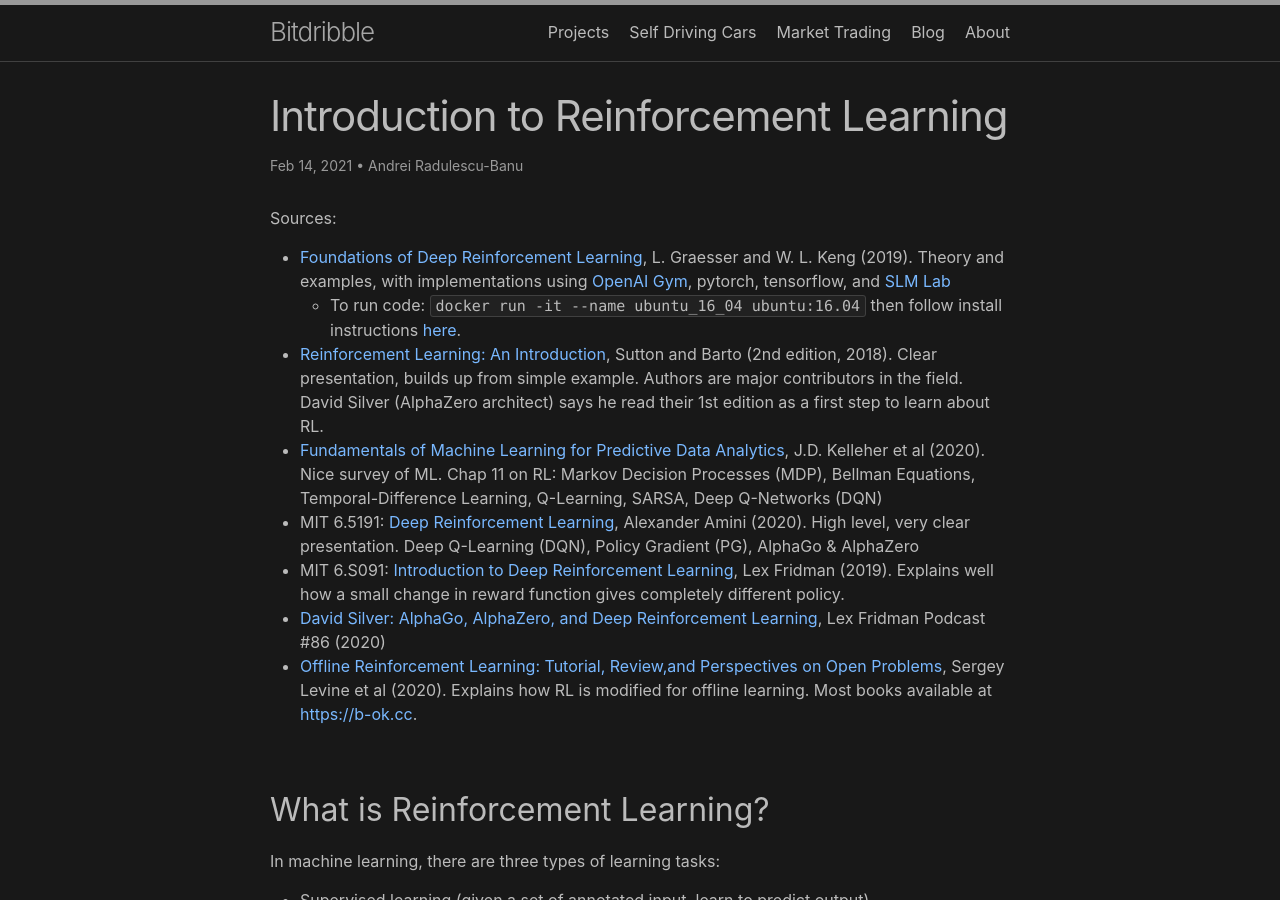
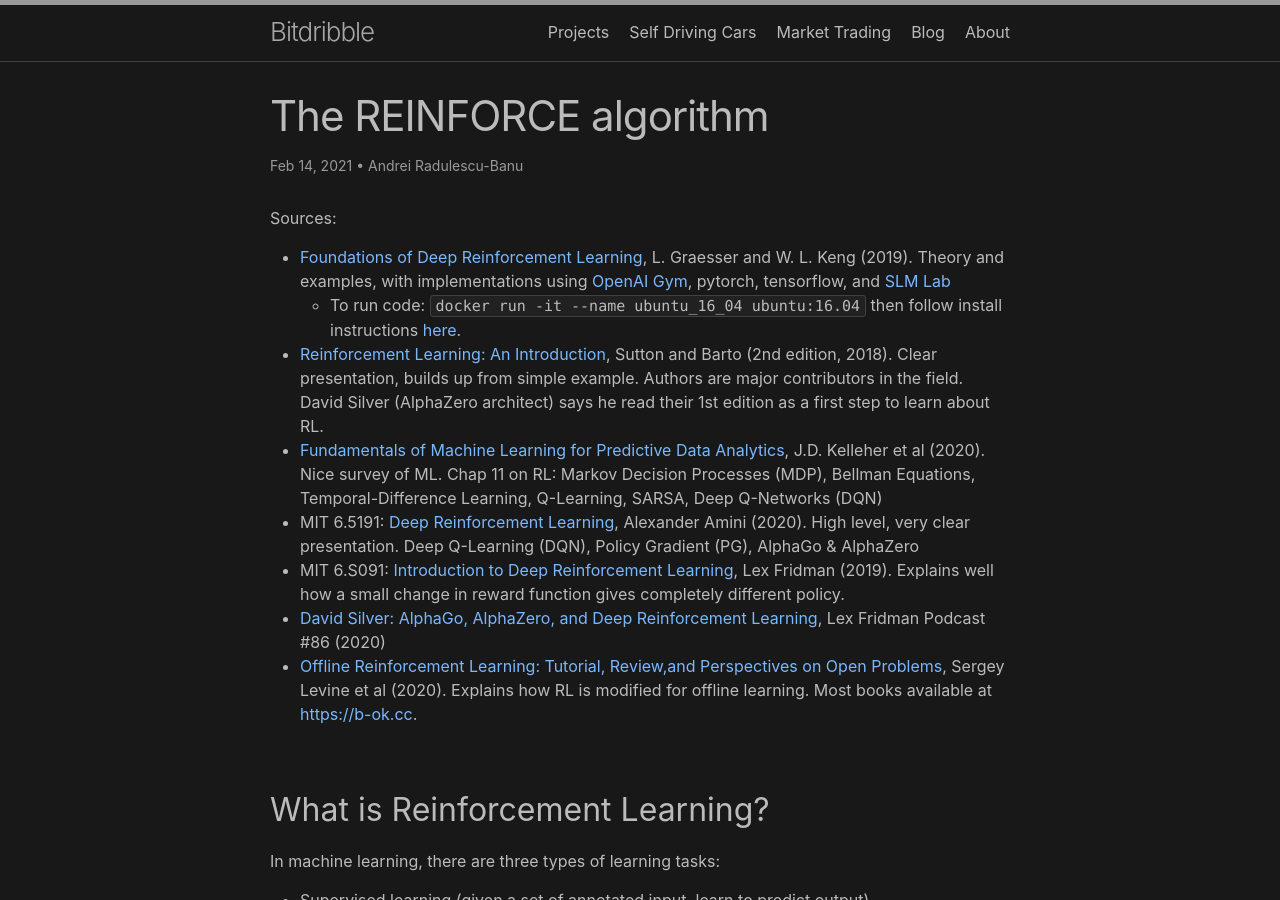
Before and after one commit to analytiq-hub/sigagent.github.io, a Jekyll site: the page built from machine_learning/_posts/2021-02-14-reinforce.md, in a window 1280 px wide and 900 px high. Built offline with Jekyll 4.4.1, drawn with Linux system fonts in a browser that asks for light colours; formulas are drawn with MathJax 3; a script that is not in the unit is left out.

Commit message:
*** empty log message ***

```diff
--- a/machine_learning/_posts/2021-02-14-reinforce.md
+++ b/machine_learning/_posts/2021-02-14-reinforce.md
@@ -1,7 +1,7 @@
 ---
 layout: post
 mathjax: true
-title: "Introduction to Reinforcement Learning"
+title: "The REINFORCE algorithm"
 author:
 - Andrei Radulescu-Banu
 ---
```
